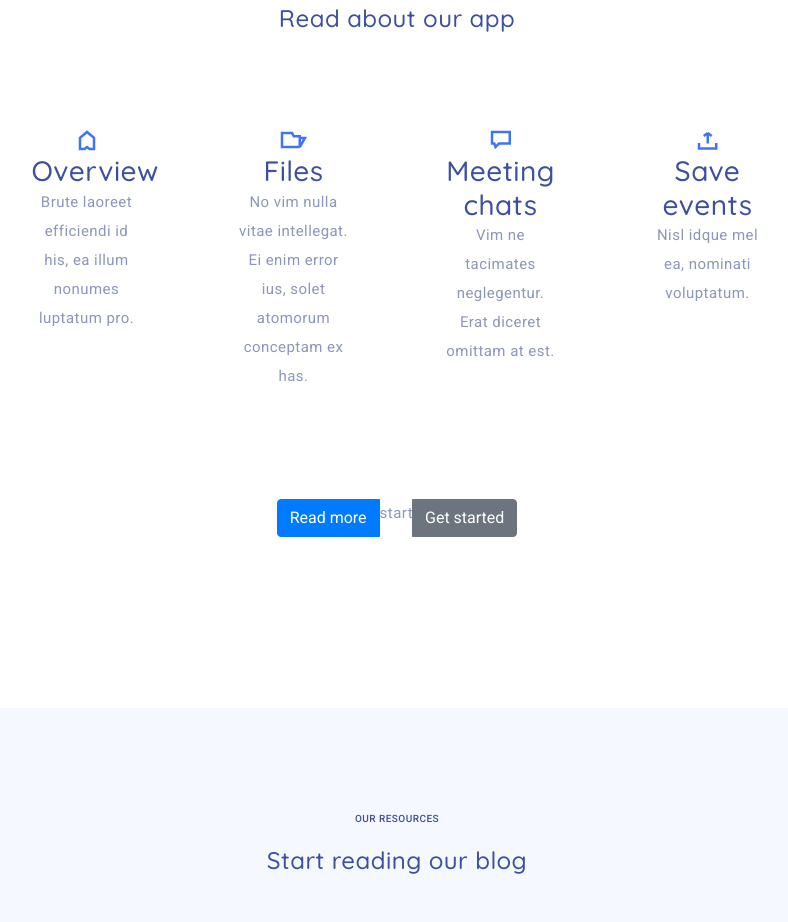
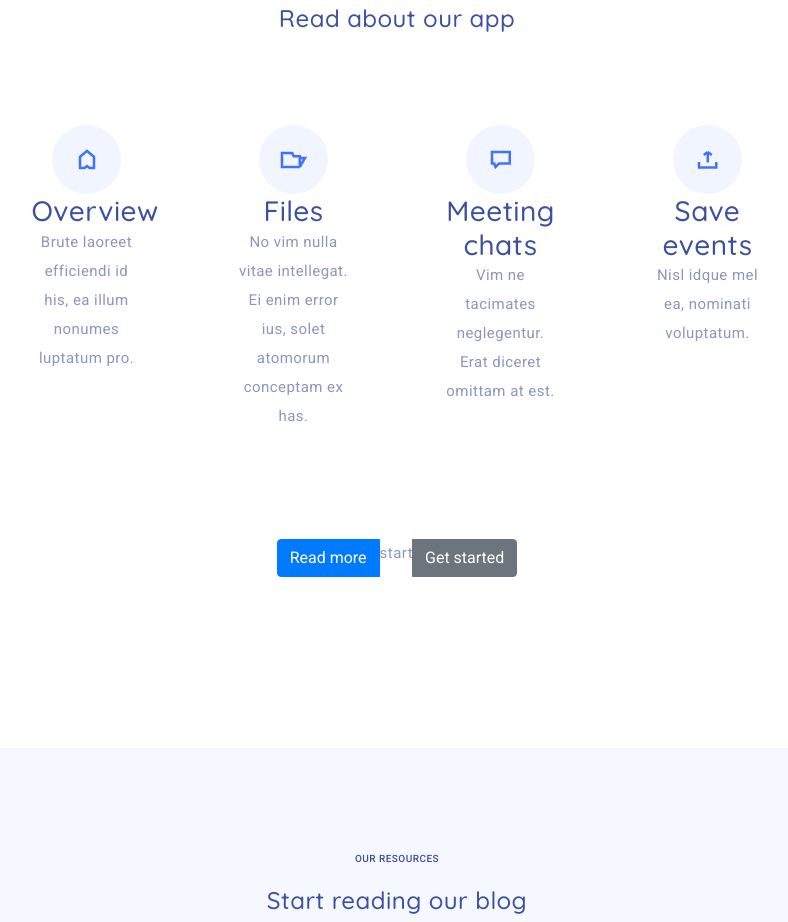
Before and after one commit to ladudasha/Productivity, a website: page src/index.html in a window 1280 px wide. Shown: the part 1156-2078 px from the top of the page, without its empty margins (243-1031 px from the left). Drawn offline with nearby package versions, Linux system fonts and the light colour scheme; files that its build step writes are made by us from their sources; files whose address does not match are found by name.

Commit message:
icons features

```diff
--- a/src/assets/scss/components/sections/_features.scss
+++ b/src/assets/scss/components/sections/_features.scss
@@ -23,5 +23,11 @@
             margin-right: 0;
         }
     }
-    &__ icon {}
+    &__icon-box {
+        border-radius: 50%;
+        background: #F1F5FF;
+        width: 69px;
+        height: 69px;
+        margin: 0 auto;
+    }
 }
--- a/src/index.html
+++ b/src/index.html
@@ -170,32 +170,32 @@
             <div class="features__content row justify-content-center align-items-start">
 
                 <div class="features__col col col-lg-2 ">
-                    <div class="features__ icon-box ">
-                        <img class="features__ icon" src="./assets/images/features/home.svg" alt="home">
+                    <div class="features__icon-box d-flex justify-content-center align-items-center">
+                        <img class="features__icon" src="./assets/images/features/home.svg" alt="home">
                     </div>
                     <h3>Overview</h3>
                     <p>Brute laoreet efficiendi id his, ea illum nonumes luptatum pro.</p>
                 </div>
 
                 <div class="features__col col col-lg-2">
-                    <div class="features__ icon-box">
-                        <img class="features__ icon" src="./assets/images/features/order.svg" alt="order">
+                    <div class="features__icon-box d-flex justify-content-center align-items-center">
+                        <img class="features__icon" src="./assets/images/features/order.svg" alt="order">
                     </div>
                     <h3>Files</h3>
                     <p>No vim nulla vitae intellegat. Ei enim error ius, solet atomorum conceptam ex has.</p>
                 </div>
 
                 <div class="features__col col col-lg-2">
-                    <div class="features__ icon-box">
-                        <img class="features__ icon" src="./assets/images/features/chats.svg" alt="chats">
+                    <div class="features__icon-box d-flex justify-content-center align-items-center">
+                        <img class="features__icon" src="./assets/images/features/chats.svg" alt="chats">
                     </div>
                     <h3>Meeting chats</h3>
                     <p>Vim ne tacimates neglegentur. Erat diceret omittam at est.</p>
                 </div>
 
                 <div class="features__col col col-lg-2">
-                    <div class="features__ icon-box">
-                        <img class="features__ icon" src="./assets/images/features/save.svg" alt="save">
+                    <div class="features__icon-box d-flex justify-content-center align-items-center">
+                        <img class="features__icon" src="./assets/images/features/save.svg" alt="save">
                     </div>
                     <h3>Save events</h3>
                     <p>Nisl idque mel ea, nominati voluptatum.</p>
```
Also changed, not shown: dist/assets/css/style.min.css, dist/index.html, 1 other file.
